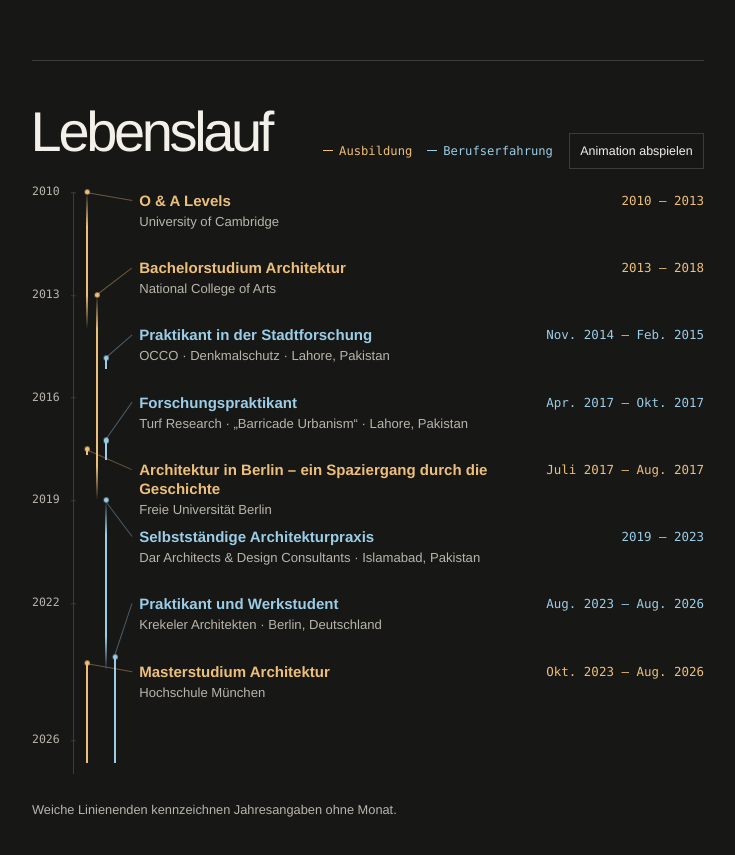
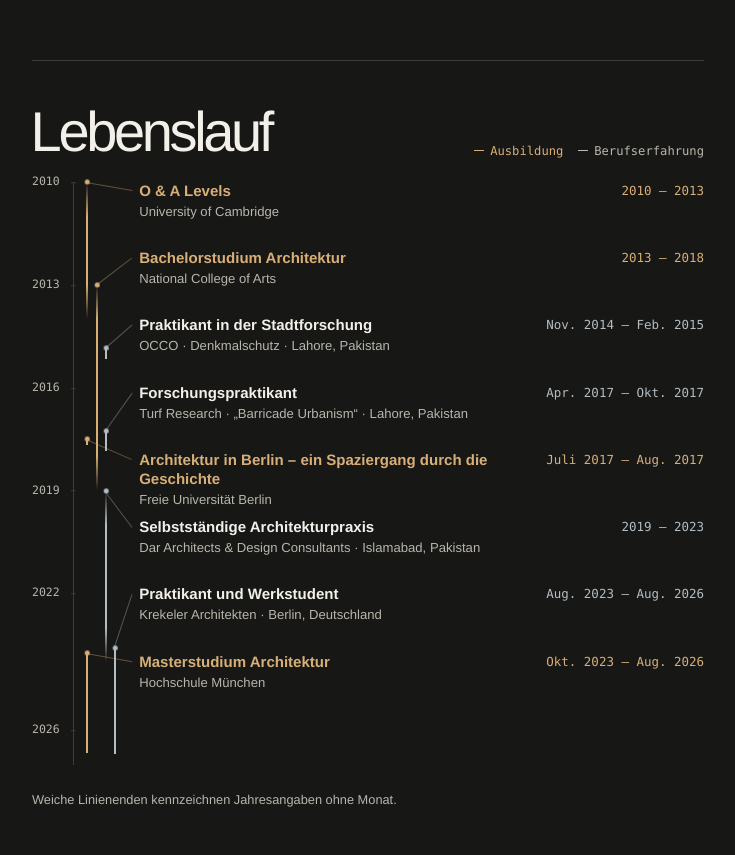
Before and after one commit to hamzdar/hamzdar.github.io, a plain HTML site: page index.html in a window 1280 px wide. Shown: the part 2660-3515 px from the top of the page, without its empty margins (272-1007 px from the left). Drawn offline with Linux system fonts and the light colour scheme.

Commit message:
Keep original résumé design and refresh cached assets

```diff
--- a/index.html
+++ b/index.html
@@ -6,10 +6,10 @@
   <meta name="description" content="Das Architekturportfolio von Hamz Dar.">
   <meta name="color-scheme" content="dark light">
   <title>Hamz Dar — Architekturportfolio</title>
-  <link rel="stylesheet" href="portfolio.css?v=resume-replay">
+  <link rel="stylesheet" href="portfolio.css?v=original-timeline">
   <link rel="alternate" hreflang="de" href="./">
   <link rel="alternate" hreflang="en" href="en/">
-  <script src="portfolio.js?v=resume-replay"></script>
+  <script src="portfolio.js?v=original-timeline"></script>
 </head>
 <body>
   <main class="portfolio" id="top">
@@ -119,13 +119,10 @@
       <section class="resume" id="resume" aria-labelledby="resume-title">
         <div class="resume-heading">
           <h2 id="resume-title">Lebenslauf</h2>
-          <div class="resume-heading-tools">
-            <ul class="resume-key" role="list">
-              <li class="education">Ausbildung</li>
-              <li>Berufserfahrung</li>
-            </ul>
-            <button class="resume-replay" type="button" data-resume-replay hidden>Animation abspielen</button>
-          </div>
+          <ul class="resume-key" role="list">
+            <li class="education">Ausbildung</li>
+            <li>Berufserfahrung</li>
+          </ul>
         </div>
         <div class="resume-visual">
           <div class="resume-plot">
--- a/portfolio.css
+++ b/portfolio.css
@@ -355,8 +355,8 @@ body { margin: 0; background: var(--background); color: var(--text); font-family
 }
 
 .resume {
-  --resume-work: #9bcde6;
-  --resume-education: #edbf7b;
+  --resume-work: #b3bdc2;
+  --resume-education: #d7af77;
   grid-column: 1 / -1;
   justify-self: center;
   width: min(100%, 42rem);
@@ -364,7 +364,7 @@ body { margin: 0; background: var(--background); color: var(--text); font-family
   border-top: 1px solid var(--line);
   scroll-margin-top: 5rem;
 }
-:root[data-theme="light"] .resume { --resume-work: #285d76; --resume-education: #805319; }
+:root[data-theme="light"] .resume { --resume-work: #536671; --resume-education: #795323; }
 
 .resume-heading {
   display: flex;
@@ -381,23 +381,8 @@ body { margin: 0; background: var(--background); color: var(--text); font-family
   font-weight: 500;
   letter-spacing: -.06em;
 }
-.resume-heading-tools {
-  display: flex;
-  flex-wrap: wrap;
-  align-items: center;
-  gap: .65rem 1rem;
-}
-.resume-replay {
-  min-height: 2.25rem;
-  padding: .38rem .65rem;
-  border: 1px solid var(--line);
-  background: var(--background);
-  color: var(--text);
-  font: .78rem/1.35 var(--sans);
-}
-.resume-replay:hover { background: var(--surface); }
 .resume-key { display: flex; flex-wrap: wrap; gap: .45rem .9rem; margin: 0; padding: 0; list-style: none; }
-.resume-key li { display: inline-flex; align-items: center; gap: .38rem; color: var(--resume-work); font: .76rem/1.35 var(--mono); }
+.resume-key li { display: inline-flex; align-items: center; gap: .38rem; color: var(--muted); font: .76rem/1.35 var(--mono); }
 .resume-key li::before { content: ""; width: .65rem; height: 1px; background: var(--resume-work); }
 .resume-key .education { color: var(--resume-education); }
 .resume-key .education::before { background: var(--resume-education); }
@@ -412,7 +397,7 @@ body { margin: 0; background: var(--background); color: var(--text); font-family
   row-gap: .12rem;
 }
 .resume-role { grid-column: 1; color: var(--text); font-size: .94rem; font-weight: 600; line-height: 1.25; }
-.resume-entry .resume-role { color: var(--entry-ink); }
+.resume-entry.education .resume-role { color: var(--entry-ink); }
 .resume-place { grid-column: 1; color: var(--muted); font-size: .82rem; line-height: 1.3; }
 .resume-date { grid-column: 2; grid-row: 1 / 3; align-self: start; color: var(--entry-ink); font: .78rem/1.45 var(--mono); }
 .resume-note { margin: .38rem 0 0; color: var(--muted); font-size: .8rem; line-height: 1.4; }
@@ -488,25 +473,21 @@ body { margin: 0; background: var(--background); color: var(--text); font-family
   pointer-events: auto;
 }
 
-.resume-ready .resume-segment { transform: scaleY(0); }
-.resume-ready .resume-dot, .resume-ready .resume-leader, .resume-ready .resume-label { opacity: 0; }
-.resume-visual.is-playing .resume-segment {
-  animation: grow-resume-line calc(var(--duration-months) * var(--time-per-month))
-    calc(var(--start-month) * var(--time-per-month)) linear both;
+@media (prefers-reduced-motion: no-preference) {
+  .resume-motion .resume-segment { transform: scaleY(0); }
+  .resume-motion .resume-dot, .resume-motion .resume-leader, .resume-motion .resume-label { opacity: 0; }
+  .resume-motion.is-visible .resume-segment {
+    animation: grow-resume-line calc(var(--duration-months) * var(--time-per-month))
+      calc(var(--start-month) * var(--time-per-month)) linear both;
+  }
+  .resume-motion.is-visible .resume-dot,
+  .resume-motion.is-visible .resume-leader,
+  .resume-motion.is-visible .resume-label {
+    animation: reveal-resume-label .25s calc(var(--start-month) * var(--time-per-month)) ease-out both;
+  }
 }
-.resume-visual.is-playing .resume-dot,
-.resume-visual.is-playing .resume-leader,
-.resume-visual.is-playing .resume-label {
-  animation: reveal-resume-label .25s calc(var(--start-month) * var(--time-per-month)) ease-out both;
-}
-@keyframes grow-resume-line {
-  from { transform: scaleY(0); }
-  to { transform: scaleY(1); }
-}
-@keyframes reveal-resume-label {
-  from { opacity: 0; }
-  to { opacity: 1; }
-}
+@keyframes grow-resume-line { to { transform: none; } }
+@keyframes reveal-resume-label { to { opacity: 1; } }
 
 @media (max-width: 600px) {
   .resume-visual.is-laid-out { --axis-x: 2.1rem; --lane-start: 2.6rem; --lane-gap: .43rem; --label-x: 4.8rem; }
--- a/portfolio.js
+++ b/portfolio.js
@@ -160,37 +160,12 @@ function installResumeTimeline() {
   window.addEventListener('resize', arrangeLabels);
   document.fonts?.ready.then(arrangeLabels);
 
-  const playback = timeline.closest('.resume').querySelector('[data-resume-replay]');
-  const motion = matchMedia('(prefers-reduced-motion: reduce)');
-  let frame = 0;
-  let armed = true;
-
-  function play() {
-    cancelAnimationFrame(frame);
-    timeline.classList.add('resume-ready');
-    timeline.classList.remove('is-playing');
-    frame = requestAnimationFrame(() => {
-      frame = requestAnimationFrame(() => timeline.classList.add('is-playing'));
-    });
-  }
-
-  playback.hidden = false;
-  playback.addEventListener('click', play);
-
-  motion.addEventListener('change', () => {
-    if (!motion.matches) return;
-    cancelAnimationFrame(frame);
-    timeline.classList.remove('is-playing', 'resume-ready');
-  });
-
-  if (!('IntersectionObserver' in window)) return;
-  if (!motion.matches) timeline.classList.add('resume-ready');
-
-  const stage = new IntersectionObserver(([entry]) => {
-    if (!entry.isIntersecting) armed = true;
-    if (entry.intersectionRatio < .18 || !armed || motion.matches) return;
-    armed = false;
-    play();
-  }, { rootMargin: '-52px 0px 0px', threshold: [0, .18] });
+  if (!('IntersectionObserver' in window) || matchMedia('(prefers-reduced-motion: reduce)').matches) return;
+  timeline.classList.add('resume-motion');
+  const stage = new IntersectionObserver(([entry], observer) => {
+    if (!entry.isIntersecting) return;
+    timeline.classList.add('is-visible');
+    observer.disconnect();
+  }, { threshold: .18 });
   stage.observe(timeline);
 }
```
Also changed, not shown: en/index.html (+6 -9 lines).
